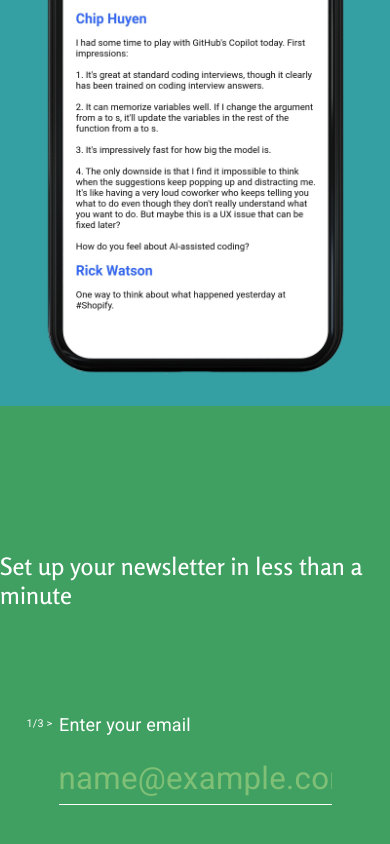
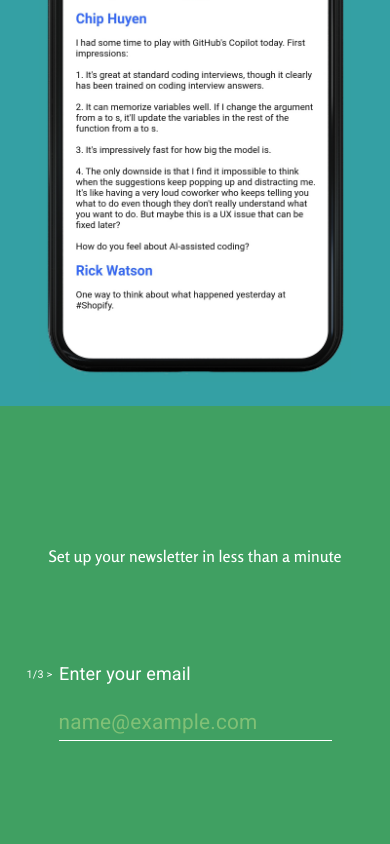
Before and after one commit to mihailthebuilder/rellate-frontend, a React (Create React App) app: page / in a window 390 px wide. Shown: the part 820-1664 px from the top of the page. Built offline with nearby package versions, Linux system fonts and the light colour scheme.

Commit message:
input styled for mobile

```diff
--- a/src/App/Form/index.scss
+++ b/src/App/Form/index.scss
@@ -76,9 +76,22 @@ section.form {
 
 @media (max-width: 500px) {
   section.form {
+    padding: 15vh 1rem;
+
+    font-size: 1rem;
+
+    h2 {
+      text-align: center;
+      font-size: 1em;
+    }
+
     .form-control {
       .input-label {
-        font-size: 1em;
+        font-size: 1.5em;
+
+        .question-num-indicator {
+          top: 0.5em;
+        }
       }
     }
   }
```
